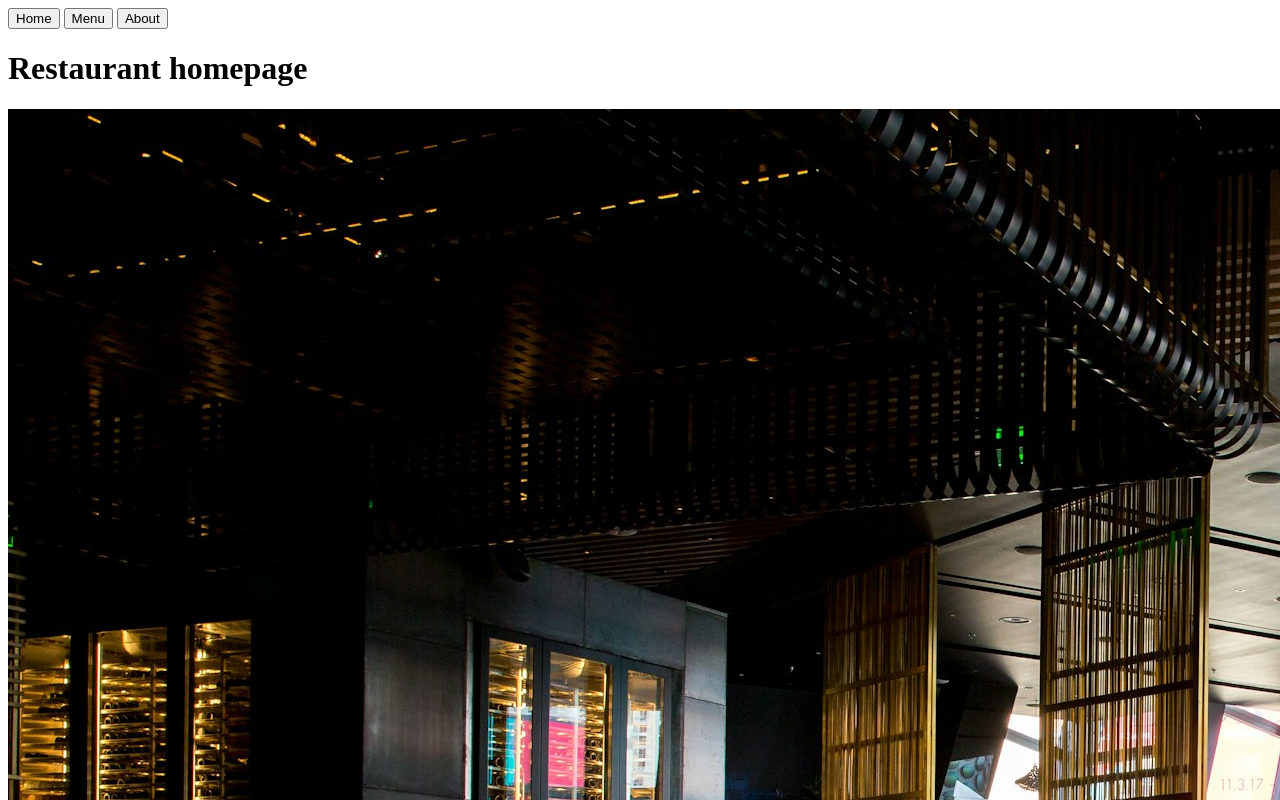
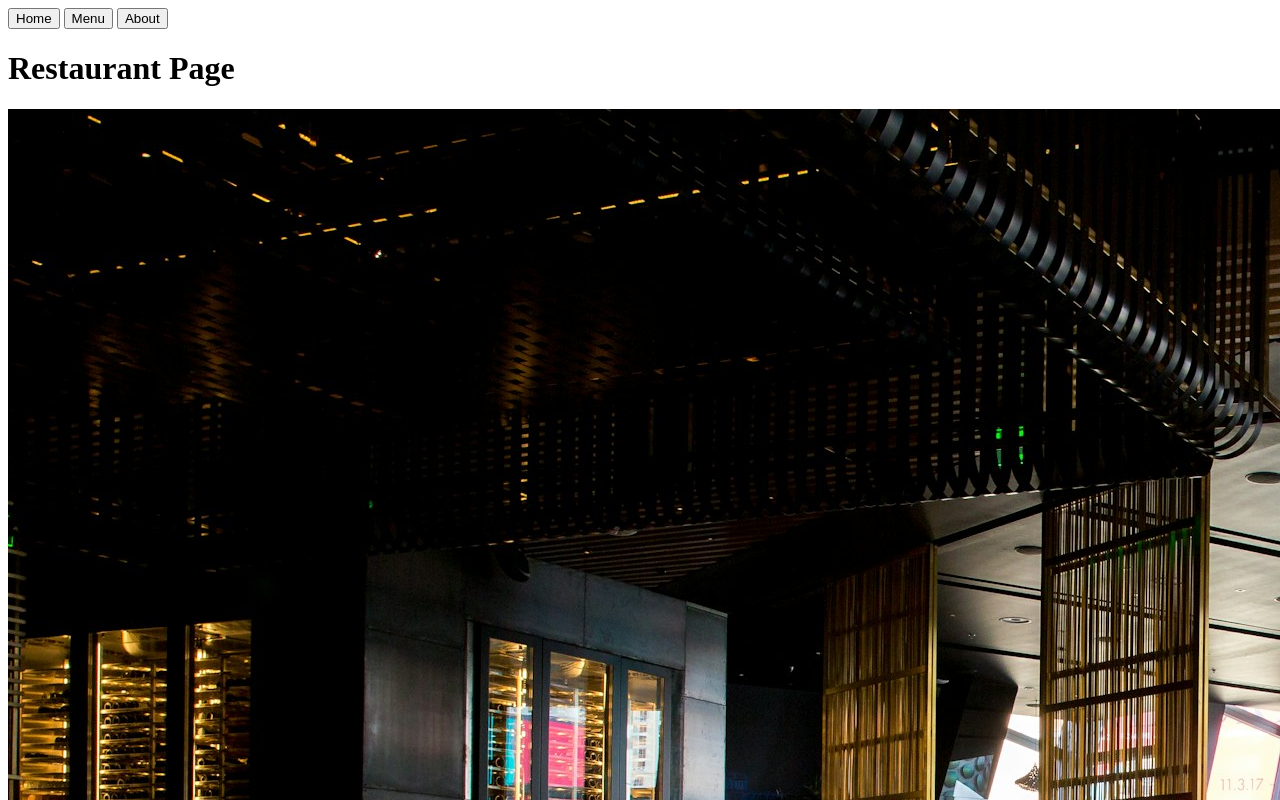
Before and after one commit to Kamocca1/restaurant-page, a website built with webpack: page src/template.html in a window 1280 px wide. Shown: the top 800 px of the page. Built offline with nearby package versions, Linux system fonts and the light colour scheme.

Commit message:
feat: implement dynamic restaurant homepage

```diff
--- a/package.json
+++ b/package.json
@@ -13,7 +13,6 @@
     "keywords": [],
     "author": "",
     "license": "ISC",
-  "type": "commonjs",
     "bugs": {
         "url": "https://github.com/Kamocca1/restaurant-page/issues"
     },
--- a/src/index.js
+++ b/src/index.js
@@ -1 +1,2 @@
-console.log("Restaurant Page");
+import loadPage from "./page-load";
+loadPage();
--- /dev/null
+++ b/src/page-load.js
@@ -0,0 +1,15 @@
+import restaurantImg from "./jason-leung-poI7DelFiVA-unsplash-restaurant.jpg";
+
+export default function loadPage() {
+    const content = document.querySelector("#content");
+    const headline = document.createElement("h1");
+    headline.textContent = "Restaurant Page";
+    const image = document.createElement("img");
+    image.setAttribute("src", restaurantImg);
+    const description = document.createElement("p");
+    description.textContent =
+        "Welcome to our cozy bistro, where every meal is a celebration! Enjoy fresh, locally sourced ingredients and a warm, inviting atmosphere. Join us for an unforgettable dining experience.";
+    content.appendChild(headline);
+    content.appendChild(image);
+    content.appendChild(description);
+}
--- a/src/template.html
+++ b/src/template.html
@@ -16,10 +16,6 @@
         </nav>
     </header>
     <div id="content">
-        <h1>Restaurant homepage</h1>
-        <img src="./jason-leung-poI7DelFiVA-unsplash-restaurant.jpg" alt="a an empty restaurant">
-        <p>Welcome to our restaurant, where every meal is a celebration of flavor and hospitality! Experience delicious
-            cuisine, a warm atmosphere, and exceptional service that will make your visit truly unforgettable.</p>
     </div>
 </body>
 
```
Lines whose indentation alone changed are shown as unchanged.
